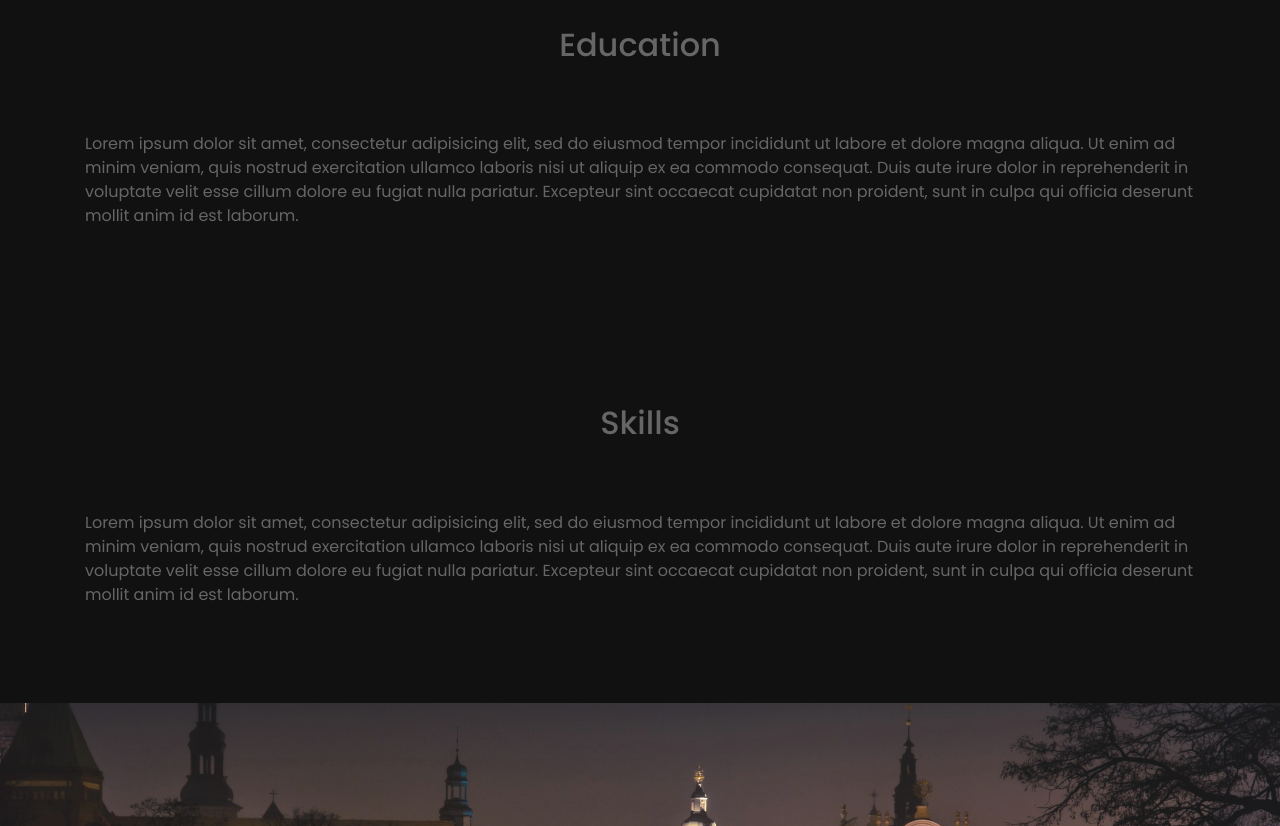
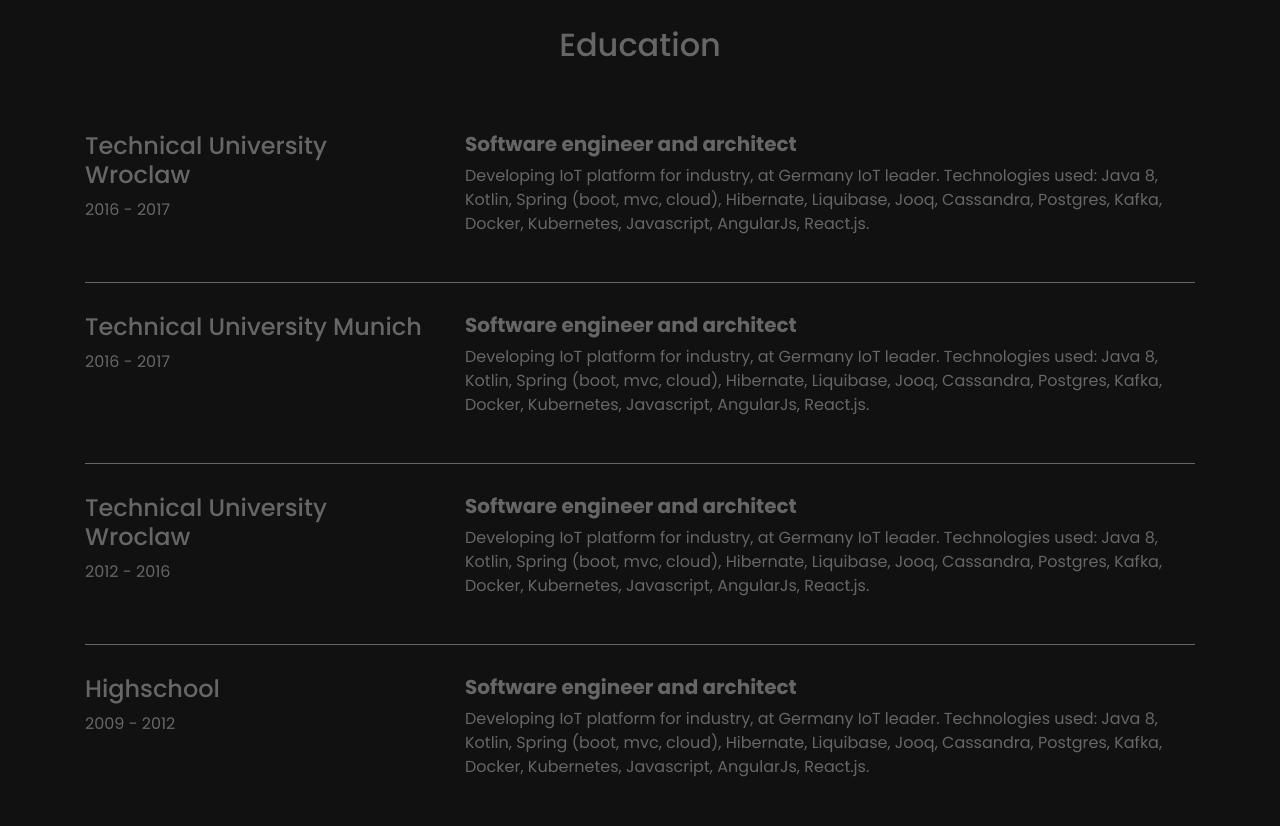
Before and after one commit to wojtre/cv-trefon, a website: page index.html in a window 1280 px wide. Shown: the part 2660-3486 px from the top of the page. Drawn offline with nearby package versions, Linux system fonts and the light colour scheme.

Commit message:
Add universities

```diff
--- a/css/style.css
+++ b/css/style.css
@@ -45,9 +45,9 @@ section hr {
   background-image: url('../img/img2.jpg');
   min-height: 400px;
 }
-.img3 {
-  background-image: url('../img/img3.jpg');
-  min-height: 400px;
+.stopka {
+  background-color: #000;
+  min-height: 600px;
 }
 
 .ptext {
@@ -71,7 +71,7 @@ section hr {
   border-radius: 50%;
   border-style: solid;
   border-width: 10px;
-  border-color: #fff;
+  border-color: #222;
   width: 60%;
 }
 section {
--- a/index.html
+++ b/index.html
@@ -131,8 +131,49 @@
   <section id="education" class="dark-section ">
     <div class="container">
       <h2>Education</h2>
-      <p>Lorem ipsum dolor sit amet, consectetur adipisicing elit, sed do eiusmod tempor incididunt ut labore et dolore magna aliqua. Ut enim ad minim veniam, quis nostrud exercitation ullamco laboris nisi ut aliquip ex ea commodo consequat. Duis aute irure
-        dolor in reprehenderit in voluptate velit esse cillum dolore eu fugiat nulla pariatur. Excepteur sint occaecat cupidatat non proident, sunt in culpa qui officia deserunt mollit anim id est laborum.</p>
+      <div class="row">
+        <div class="col-md-4 name-date">
+          <h4>Technical University Wroclaw</h4>
+          <p>2016 - 2017</p>
+        </div>
+        <div class="col-md-8 desciption">
+          <h5><strong>Software engineer and architect</strong></h5>
+          <p>Developing IoT platform for industry, at Germany IoT leader. Technologies used: Java 8, Kotlin, Spring (boot, mvc, cloud), Hibernate, Liquibase, Jooq, Cassandra, Postgres, Kafka, Docker, Kubernetes, Javascript, AngularJs, React.js.</p>
+        </div>
+      </div>
+      <hr>
+      <div class="row">
+        <div class="col-md-4 name-date">
+          <h4>Technical University Munich</h4>
+          <p>2016 - 2017</p>
+        </div>
+        <div class="col-md-8 desciption">
+          <h5><strong>Software engineer and architect</strong></h5>
+          <p>Developing IoT platform for industry, at Germany IoT leader. Technologies used: Java 8, Kotlin, Spring (boot, mvc, cloud), Hibernate, Liquibase, Jooq, Cassandra, Postgres, Kafka, Docker, Kubernetes, Javascript, AngularJs, React.js.</p>
+        </div>
+      </div>
+      <hr>
+      <div class="row">
+        <div class="col-md-4 name-date">
+          <h4>Technical University Wroclaw</h4>
+          <p>2012 - 2016</p>
+        </div>
+        <div class="col-md-8 desciption">
+          <h5><strong>Software engineer and architect</strong></h5>
+          <p>Developing IoT platform for industry, at Germany IoT leader. Technologies used: Java 8, Kotlin, Spring (boot, mvc, cloud), Hibernate, Liquibase, Jooq, Cassandra, Postgres, Kafka, Docker, Kubernetes, Javascript, AngularJs, React.js.</p>
+        </div>
+      </div>
+      <hr>
+      <div class="row">
+        <div class="col-md-4 name-date">
+          <h4>Highschool</h4>
+          <p>2009 - 2012</p>
+        </div>
+        <div class="col-md-8 desciption">
+          <h5><strong>Software engineer and architect</strong></h5>
+          <p>Developing IoT platform for industry, at Germany IoT leader. Technologies used: Java 8, Kotlin, Spring (boot, mvc, cloud), Hibernate, Liquibase, Jooq, Cassandra, Postgres, Kafka, Docker, Kubernetes, Javascript, AngularJs, React.js.</p>
+        </div>
+      </div>
     </div>
   </section>
 
@@ -144,7 +185,7 @@
     </div>
   </section>
 
-  <div class="img3">
+  <div class="stopka">
   </div>
   <script src="node_modules/jquery/dist/jquery.min.js"></script>
   <script src="node_modules/bootstrap/dist/js/bootstrap.min.js"></script>
```
